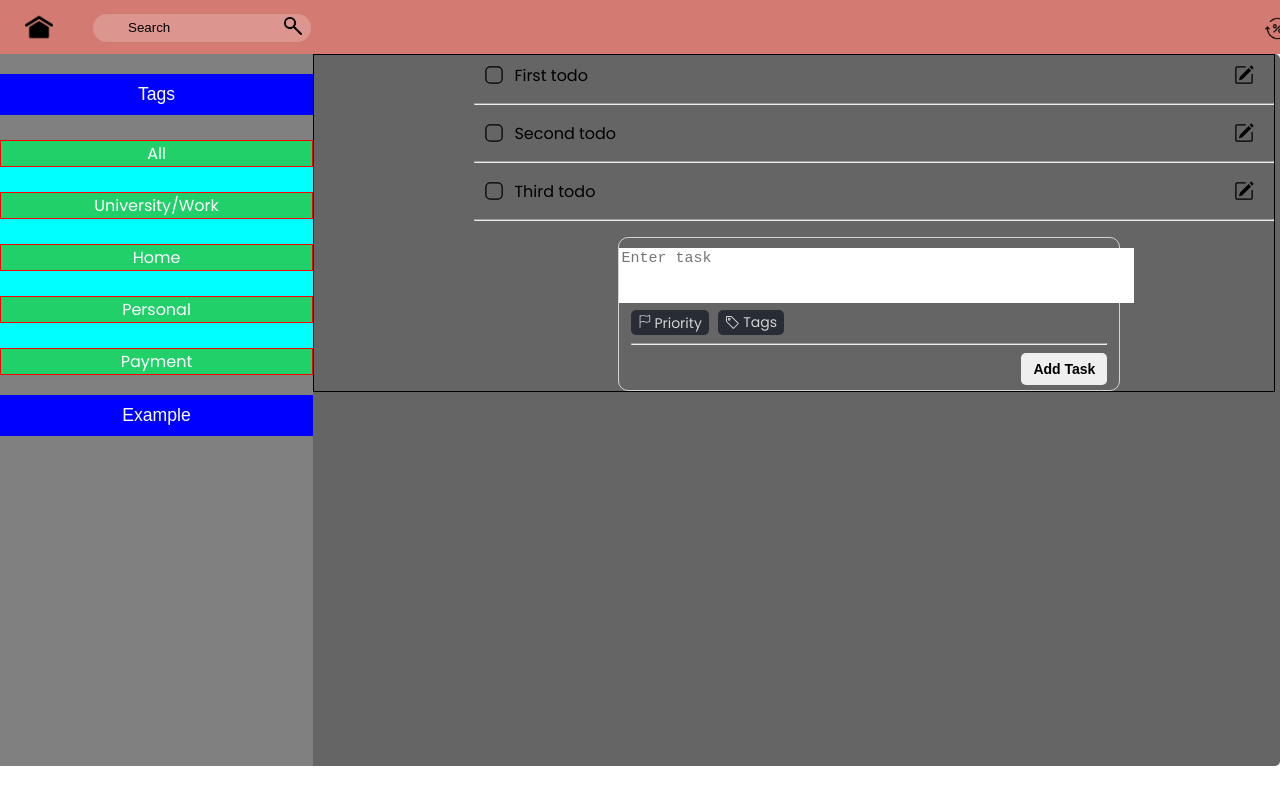
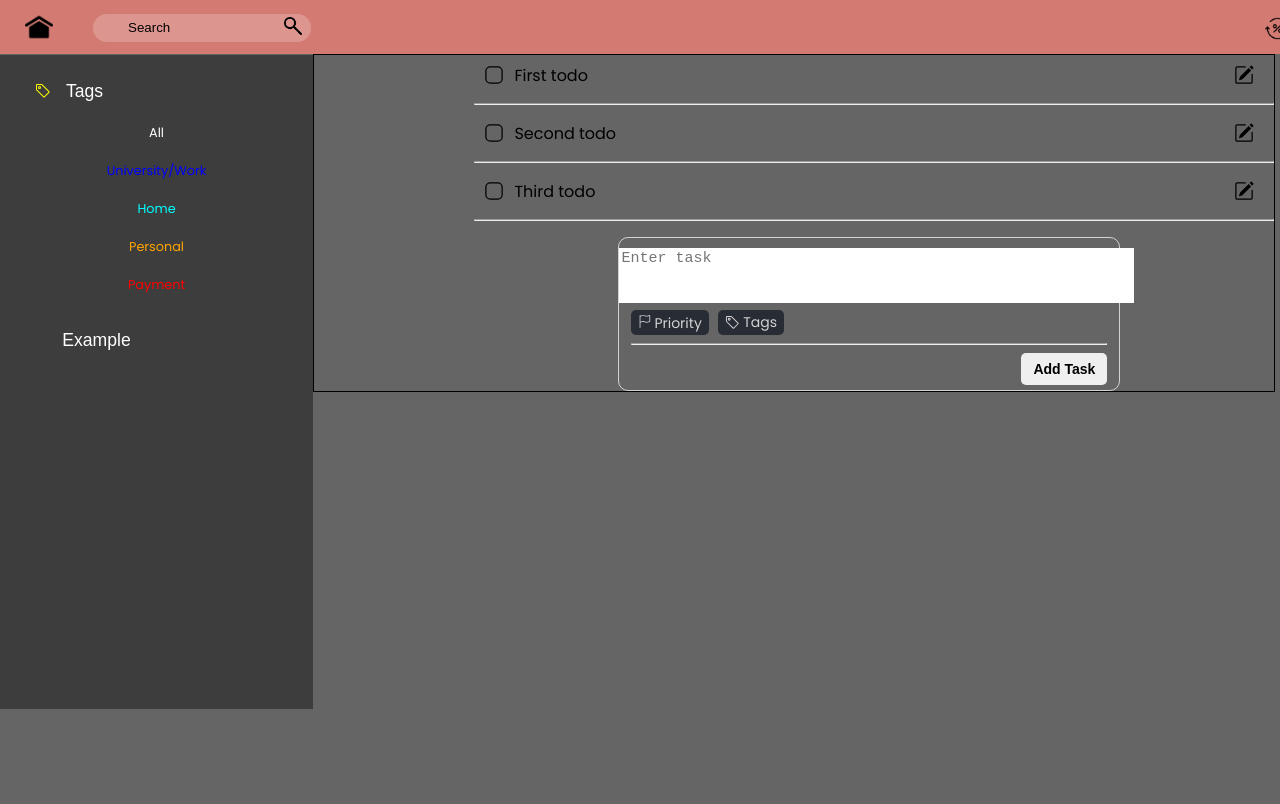
Before and after one commit to akhulbay/todo-list-react, a React (Create React App) app: page / in a window 1280 px wide. Both pictures are taken after a click on the item "Tags". Shown: the top 804 px of the page. Built offline with nearby package versions, Linux system fonts and the light colour scheme.

Commit message:
modified:   package-lock.json 	modified:   package.json 	modified:   src/App.css 	modified:   src/App.js 	modified:   src/components/Header/Header.module.css 	modified:   src/components/Menu/Menu.module.css 	modified:   src/components/Menu/MenuBar.js

```diff
--- a/package.json
+++ b/package.json
@@ -6,6 +6,7 @@
     "@testing-library/jest-dom": "^5.16.5",
     "@testing-library/react": "^13.4.0",
     "@testing-library/user-event": "^13.5.0",
+    "bootstrap-icons": "^1.10.3",
     "react": "^18.2.0",
     "react-dom": "^18.2.0",
     "react-scripts": "5.0.1",
--- a/src/App.css
+++ b/src/App.css
@@ -3,7 +3,6 @@
 .App {
   font-family: "Poppins";
   text-align: center;
-
 }
 
 .App-logo {
@@ -43,6 +42,6 @@
 
 .AppBody {
   display: flex;
-  border-radius: 5px;
   background-color: #656565;
+  height: 1000px;
 }
--- a/src/App.js
+++ b/src/App.js
@@ -28,22 +28,27 @@ function App() {
     {
       id: 0,
       title: "All",
+      color: "white",
     },
     {
       id: 1,
       title: "University/Work",
+      color: "blue",
     },
     {
       id: 2,
       title: "Home",
+      color: "aqua",
     },
     {
       id: 3,
       title: "Personal",
+      color: "orange",
     },
     {
       id: 4,
       title: "Payment",
+      color: "red",
     },
   ];
 
--- a/src/components/Header/Header.module.css
+++ b/src/components/Header/Header.module.css
@@ -6,7 +6,9 @@
     align-items: center;
     margin: 0 auto;
     padding: 0 15px 10px;
-
+    position: -webkit-sticky;
+    position: sticky;
+    top: 0;
 }
 .Container {
     display: flex;
--- a/src/components/Menu/Menu.module.css
+++ b/src/components/Menu/Menu.module.css
@@ -1,15 +1,18 @@
 .MenuBar{
-    background-color: gray;
+    background-color: #3d3d3d;
     width: 313px;
-    height: 712px;
+    height: 654px;
+    position: -webkit-sticky;
+    position: sticky;
+    top: 55px;
 }
 .TextBody{
     color: white;
 }
 
 .ul {
-    margin-top: 20px;
     padding-left: 0;
+    margin-block-end: 0;
 }
 
 .ul li {
@@ -18,11 +21,10 @@
     padding: 10px 0 10px 0px;
     gap: 15px;
     cursor: pointer;
-    background-color: blue;
 }
 
 .ul li:hover{
-    background-color: rgb(233, 233, 233);
+    background-color: #696969;
     border-radius: 20px;
 
 }
@@ -37,13 +39,30 @@
 }
 
 .MenuItemsActive{
-    margin-top: 5px;
     display: block;
-    background-color: aqua;
 }
 
 .MenuItem{
-    border: 1px solid red;
-    background-color: rgb(34, 208, 106);
-    margin-top: 25px;
+    font-size: 0.8em;
+    padding: 10px;
 }
+
+.MenuItem:hover {
+    border-radius: 20px;
+    background-color: #696969;
+}
+
+.TextMenu {
+    margin-right: 120px;
+}
+
+.IconItems {
+    color: yellow;
+}
+.IconTag > svg {
+    margin-left: 35px;
+    margin-top: 2px;
+}
+.TagOption {
+    display: flex;
+}
--- a/src/components/Menu/MenuBar.js
+++ b/src/components/Menu/MenuBar.js
@@ -7,6 +7,7 @@ function MenuBar({ items }) {
   const [tageActive, setTageActive] = useState(false);
   const MenuItems = ms.MenuItems;
   const MenuItemsActive = ms.MenuItemsActive;
+  const c = "blue";
 
   return (
     <div className={ms.MenuBar}>
@@ -16,17 +17,36 @@ function MenuBar({ items }) {
             onClick={() => {
               setTageActive(!tageActive);
             }}
+            className={ms.TagOption}
           >
-            Tags
+            <div className={ms.IconTag}>
+              <svg
+                xmlns="http://www.w3.org/2000/svg"
+                width="16"
+                height="16"
+                fill="currentColor"
+                class="bi bi-tag"
+                viewBox="0 0 16 16"
+                className={ms.IconItems}
+              >
+                <path d="M6 4.5a1.5 1.5 0 1 1-3 0 1.5 1.5 0 0 1 3 0zm-1 0a.5.5 0 1 0-1 0 .5.5 0 0 0 1 0z" />
+                <path d="M2 1h4.586a1 1 0 0 1 .707.293l7 7a1 1 0 0 1 0 1.414l-4.586 4.586a1 1 0 0 1-1.414 0l-7-7A1 1 0 0 1 1 6.586V2a1 1 0 0 1 1-1zm0 5.586 7 7L13.586 9l-7-7H2v4.586z" />
+              </svg>
+            </div>
+            <h className={ms.TextMenu}>Tags</h>
           </li>
         </ul>
         <div className={tageActive ? MenuItemsActive : MenuItems}>
           {items.map((item) => (
-            <div className={ms.MenuItem}>{item.title}</div>
+            <div className={ms.MenuItem} style={{ color: item.color }}>
+              {item.title}
+            </div>
           ))}
         </div>
         <ul className={ms.ul}>
-          <li>Example</li>
+          <li>
+            <h className={ms.TextMenu}>Example</h>
+          </li>
         </ul>
       </div>
     </div>
```
Also changed, not shown: 1 other file (tests, documents, lock files or other folders).
